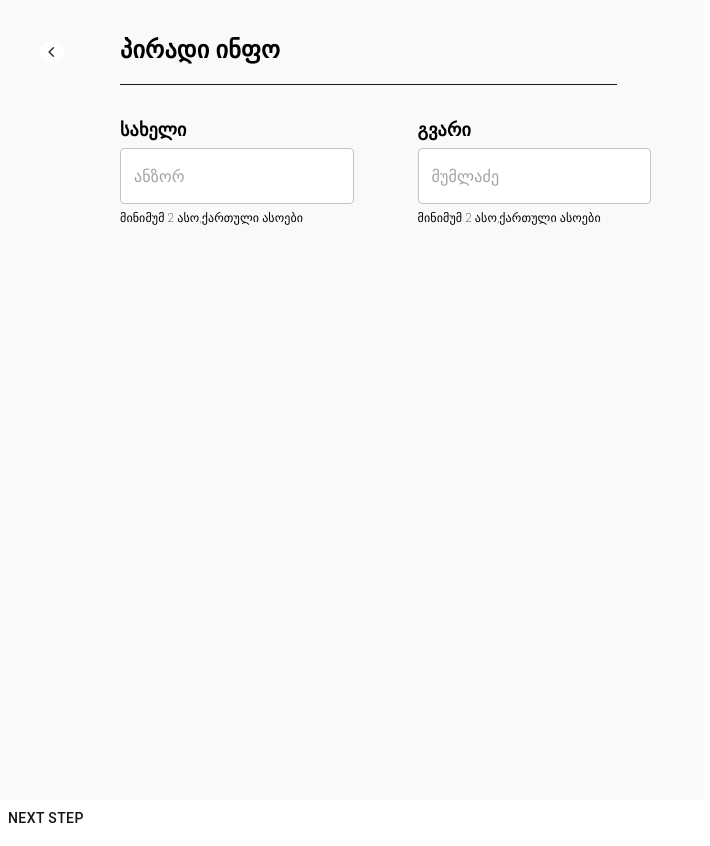
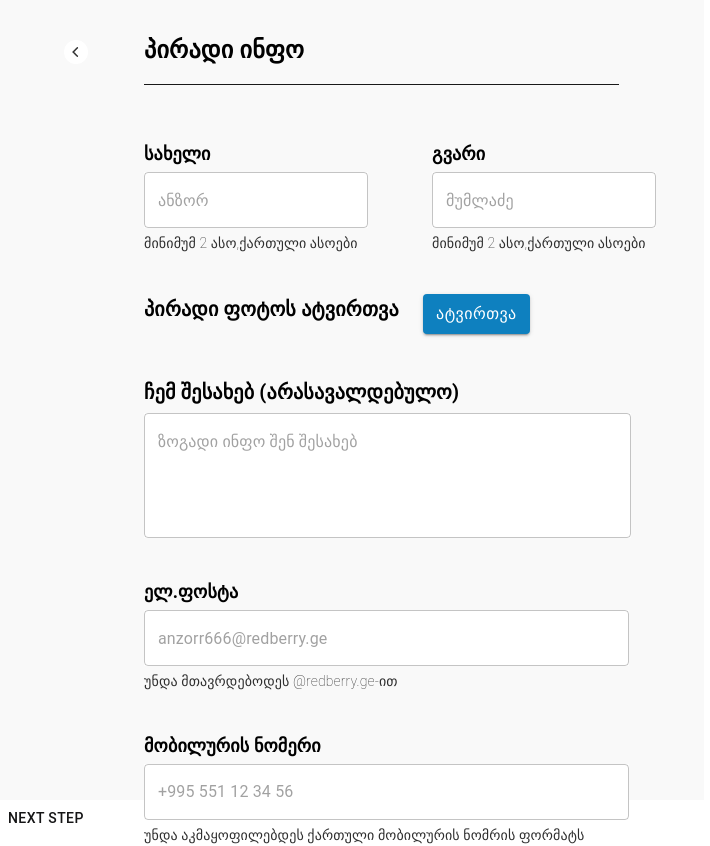
Before and after one commit to Koridzeg/resume-builder, a React (Create React App) app: page /create in a window 1280 px wide. Shown: the whole page, without its empty margins (0-710 px from the left). Built offline with nearby package versions, Linux system fonts and the light colour scheme; a web font is replaced by a local one.

Commit message:
feat: firststep ui finished

```diff
--- a/src/components/WizardFormField.tsx
+++ b/src/components/WizardFormField.tsx
@@ -34,7 +34,7 @@ const WizardFormField = ({ label, hint, placeholder, validate }: TextFieldProps)
                 type='text'
                 value={value}
                 onChange={handleChange} />
-            <Typography fontSize='12px' fontWeight='100'>{hint}</Typography>
+            <Typography fontSize='14px' color='#2E2E2E' fontWeight='100'>{hint}</Typography>
         </Box>
     )
 }
--- a/src/pages/WizardForm.tsx
+++ b/src/pages/WizardForm.tsx
@@ -1,4 +1,4 @@
-import { Box, IconButton, Typography } from '@mui/material'
+import { Box, IconButton, TextField, Typography } from '@mui/material'
 import Button from '@mui/material/Button'
 import React, { useState } from 'react'
 import { useNavigate } from 'react-router-dom'
@@ -8,7 +8,28 @@ import WizardFormField from '../components/WizardFormField'
 
 
 export const FirstStep: React.FC = () => {
+    const [file, setFile] = useState<File | null>(null);
+
     const navigate = useNavigate();
+
+
+    const handleFileUpload = (e: React.MouseEvent<HTMLButtonElement, MouseEvent>) => {
+        const input = document.createElement('input');
+        input.type = 'file';
+        input.click();
+
+        input.onchange = (event: Event) => {
+            if (event.target) {
+                const target = event.target as HTMLInputElement;
+                if (target.files) {
+                    setFile(target.files[0]);
+                }
+            }
+        };
+
+        console.log(file)
+    };
+
 
     const handleNameValidation = (value: string) => {
         const onlyGeorgian = /^[ა-ჰ]+$/g;
@@ -16,9 +37,23 @@ export const FirstStep: React.FC = () => {
 
     }
 
+    const handleEmailValidation = (value: string) => {
+        const mailformat = /^\w+([.-]?\w+)*@\w+([\.-]?\w+)*(\.\w{2,3})+$/;
+        return value.endsWith('@redberry.ge') && new RegExp(mailformat).test(value)
+    }
+
+    const handlePhoneValidation = (value: string) => {
+        const formatPhoneNumber = (number: any) =>
+            Number(number?.replaceAll("+", "").replaceAll(" ", ""));
+        const formatedNumber = formatPhoneNumber(value)
+
+
+        return value.startsWith('+995') && String(formatedNumber).length === 12
+    }
+
     return (
         <Box display='flex' height='100vh' width='100%' >
-            <Box display='flex' bgcolor='#F9F9F9' height="100%" width="55%" flexDirection='column'>
+            <Box display='flex' paddingLeft='1.5em' gap="1.5em" bgcolor='#F9F9F9' height="100%" width="55%" flexDirection='column'>
                 <Box display='flex' gap="3em" flexDirection='row' padding='2em'>
                     <IconButton style={{ height: '40px', width: '40px', }} onClick={() => {
                         navigate('/')
@@ -38,7 +73,22 @@ export const FirstStep: React.FC = () => {
                         <WizardFormField placeholder='მუმლაძე' label="გვარი" hint="მინიმუმ 2 ასო,ქართული ასოები" validate={handleNameValidation} />
                     </Box>
                 </Box>
-
+                <Box display='flex' gap="1.5em" paddingTop='1em' paddingLeft='7.5em'>
+                    <Typography fontWeight='700' fontSize='20px'>პირადი ფოტოს ატვირთვა</Typography>
+                    <Button variant="contained" onClick={handleFileUpload} color='secondary' sx={{ width: '107px', fontSize: '16px', fontWeight: '400' }}>ატვირთვა</Button>
+                </Box>
+                <Box display='flex' flexDirection='column' gap='0.4em' paddingTop='1.2em' paddingLeft='7.5em'>
+                    <Typography fontWeight='700' fontSize='20px'>ჩემ შესახებ (არასავალდებულო)</Typography>
+                    <Box>
+                        <TextField multiline placeholder="ზოგადი ინფო შენ შესახებ" rows={4} sx={{ bgcolor: 'white', width: "87%" }} />
+                    </Box>
+                </Box>
+                <Box display='flex' width='89%' paddingTop='1em' paddingLeft='7.5em'>
+                    <WizardFormField placeholder='anzorr666@redberry.ge' label='ელ.ფოსტა' hint='უნდა მთავრდებოდეს @redberry.ge-ით' validate={handleEmailValidation} />
+                </Box>
+                <Box display='flex' width='89%' paddingTop='1em' paddingLeft='7.5em'>
+                    <WizardFormField placeholder='+995 551 12 34 56' label='მობილურის ნომერი' hint='უნდა აკმაყოფილებდეს ქართული მობილურის ნომრის ფორმატს' validate={handlePhoneValidation} />
+                </Box>
             </Box>
 
         </Box>
--- a/src/themes/theme.ts
+++ b/src/themes/theme.ts
@@ -8,7 +8,7 @@ const appTheme = createTheme({
           main: '#151516',
         },
         secondary: {
-          main: '#f50057',
+          main: '#0E80BF',
         },
         error: {
           main: '#EF5050',
```
